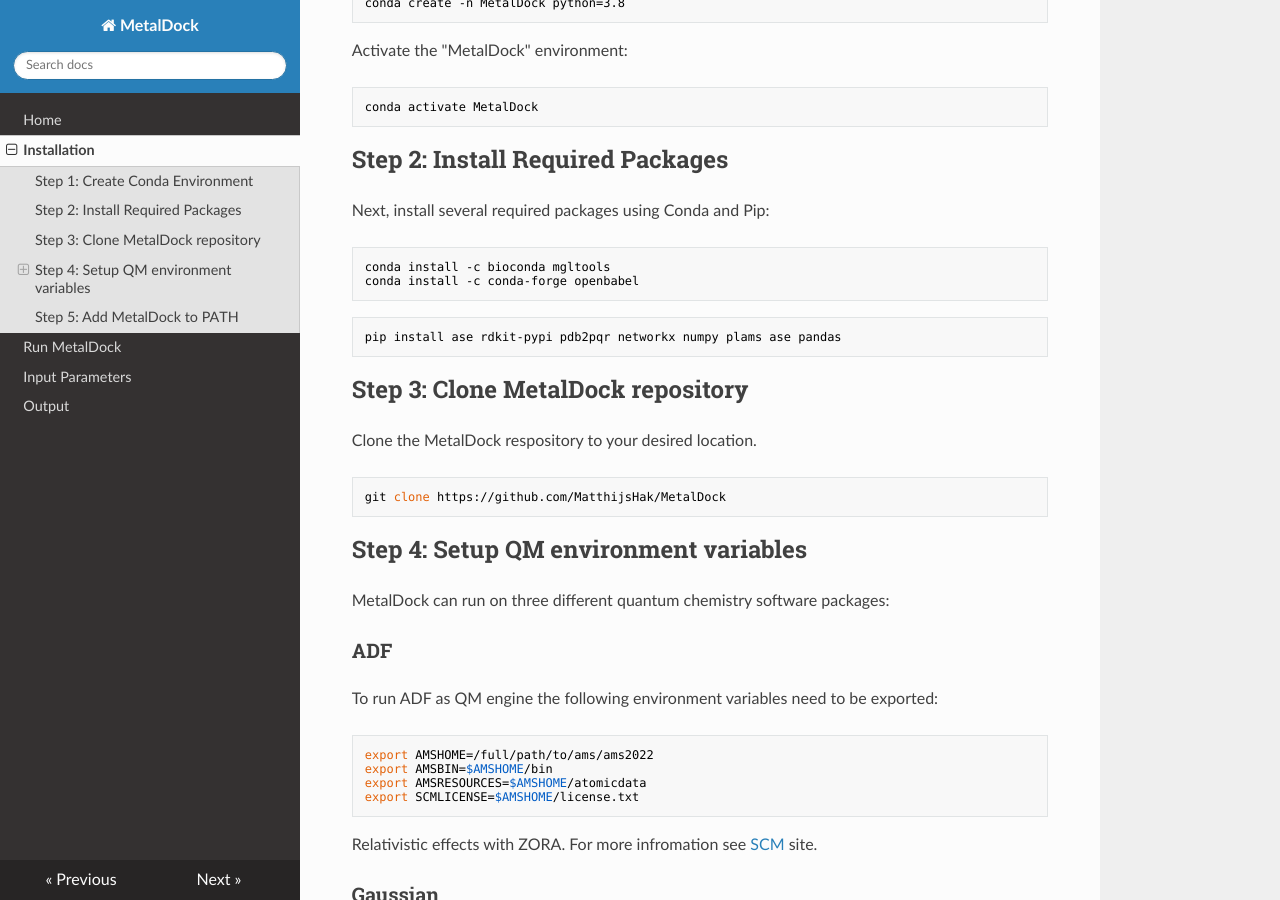
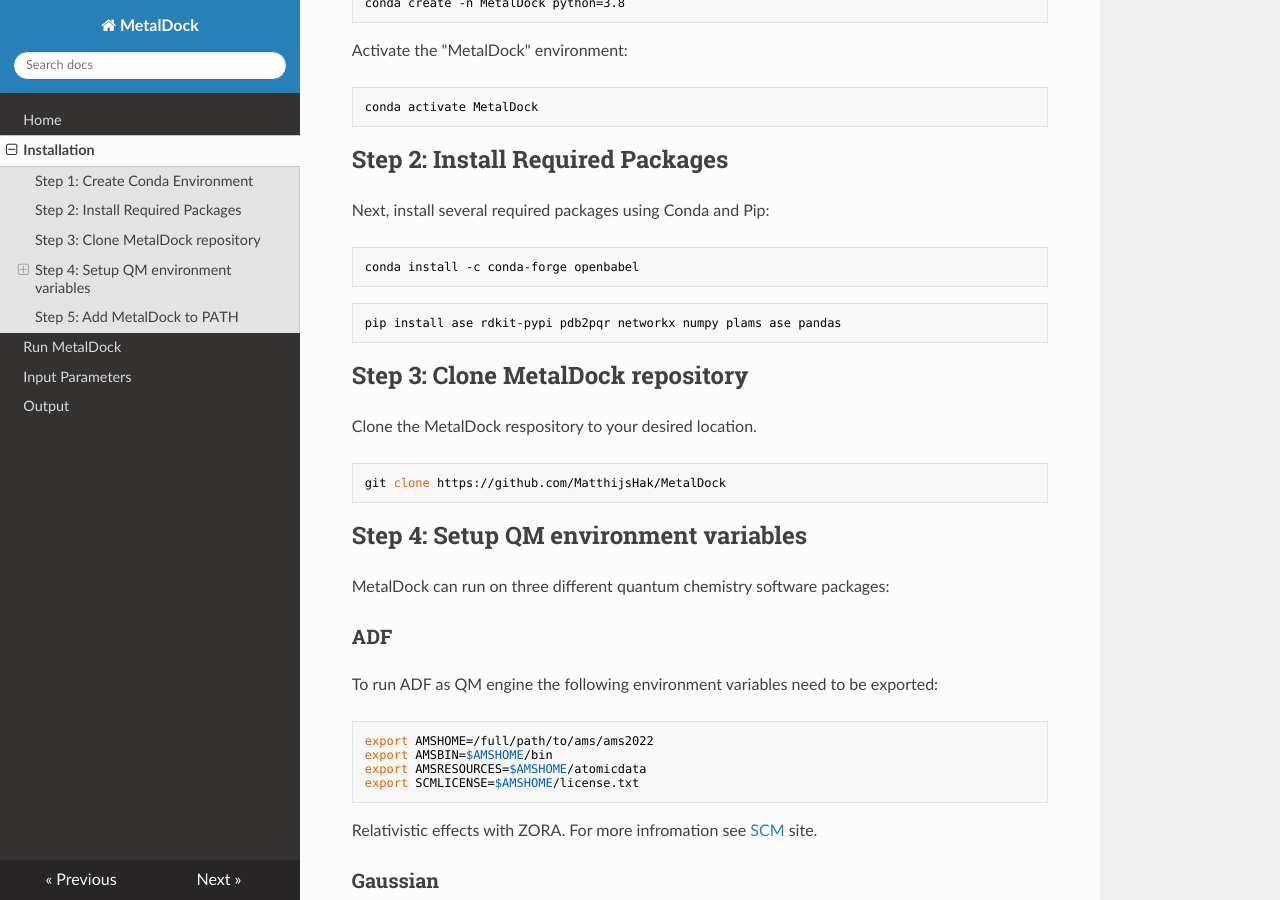
Before and after one commit to MatthijsHak/MetalDock, an MkDocs documentation site: the page built from docs/docs/installation.md, in a window 1280 px wide and 900 px high, scrolled down 425 px. Built offline with MkDocs 1.6.1, drawn with Linux system fonts in a browser that asks for light colours; nearby versions of some CDN libraries.

Commit message:
Update installation.md

````diff
--- a/docs/docs/installation.md
+++ b/docs/docs/installation.md
@@ -23,7 +23,6 @@ conda activate MetalDock
 Next, install several required packages using Conda and Pip:
 
 ```bash
-conda install -c bioconda mgltools
 conda install -c conda-forge openbabel
 ```
 
````
